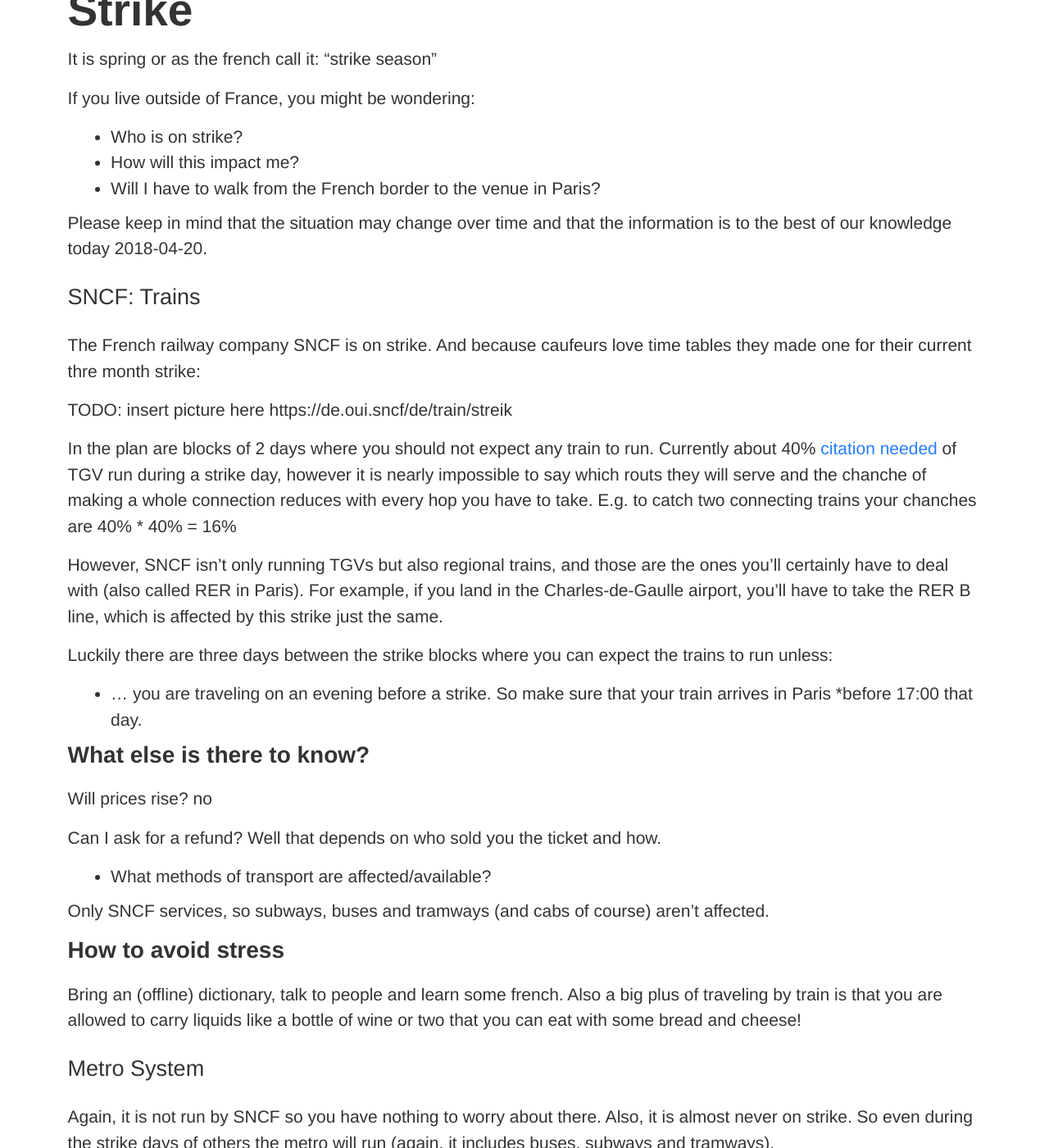
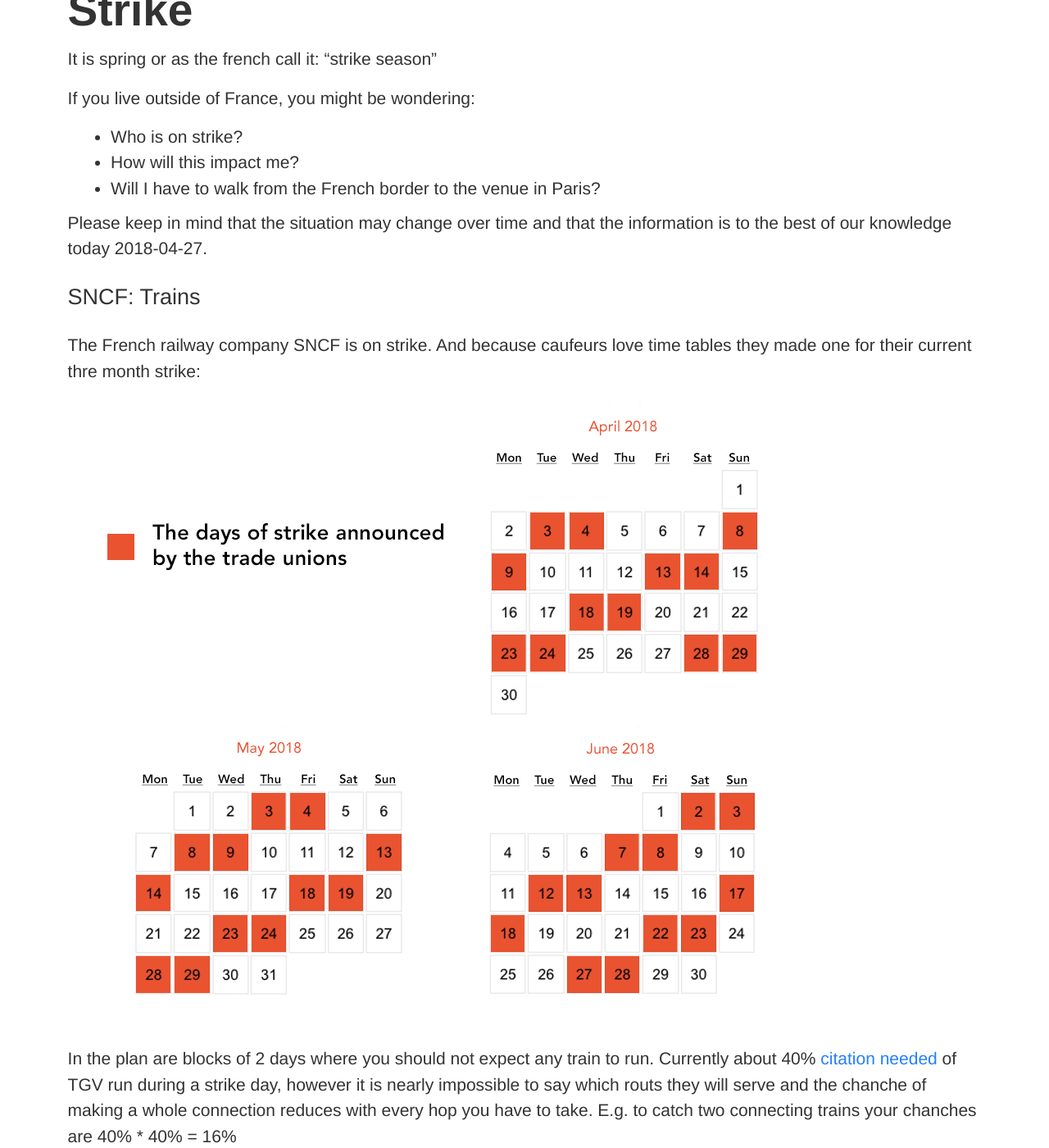
Before and after one commit to RustFestEU/blog.rustfest.eu, a Jekyll site: the page built from _posts/2018-04-27-this-week-in-rustfest-5-train-strike.md, in a window 1280 px wide and 1400 px high, scrolled down 410 px. Shown: the whole window at 82% size. Built offline with Jekyll 4.4.1, drawn with Linux system fonts in a browser that asks for light colours; some of the changed text lies outside the part shown.

Commit message:
Strike Info

```diff
--- a/_posts/2018-04-20-this-week-in-rustfest-6-train-strike.md
+++ b/_posts/2018-04-27-this-week-in-rustfest-5-train-strike.md
@@ -18,7 +18,7 @@
 * How will this impact me?
 * Will I have to walk from the French border to the venue in Paris?
 
-Please keep in mind that the situation may change over time and that the information is to the best of our knowledge today 2018-04-20.
+Please keep in mind that the situation may change over time and that the information is to the best of our knowledge today 2018-04-27.
 
 
 ## SNCF: Trains
@@ -26,17 +26,19 @@
 The French railway company SNCF is on strike.
 And because caufeurs love time tables they made one for their current thre month strike:
 
-TODO: insert picture here https://de.oui.sncf/de/train/streik
+[![strike calendar sncf](/assets/posts/paris/sncf_strik_days.png)](/assets/posts/paris/sncf_strik_days.png)
 
 In the plan are blocks of 2 days where you should not expect any train to run.
-Currently about 40% [citation needed](https://de.oui.sncf/de/train/streik) of TGV run during a strike day, however it is nearly impossible to say which routs they will serve and the chanche of making a whole connection reduces with every hop you have to take.
+Currently about 40% [citation needed](https://en.oui.sncf/en/train/strike) of TGV run during a strike day, however it is nearly impossible to say which routs they will serve and the chanche of making a whole connection reduces with every hop you have to take.
 E.g. to catch two connecting trains your chanches are 40% * 40% = 16%
 
 However, SNCF isn't only running TGVs but also regional trains, and those are the ones you'll certainly have to deal with (also called RER in Paris). For example, if you land in the Charles-de-Gaulle airport, you'll have to take the RER B line, which is affected by this strike just the same.
 
 Luckily there are three days between the strike blocks where you can expect the trains to run unless:
 
-- ... you are traveling on an evening before a strike. So make sure that your train arrives in Paris *before 17:00 that day.
+- ... you are traveling on an evening before a strike. So make sure that your train arrives in Paris **before** 17:00 that day.
+- verify that the train actually runs the day before 5PM (CET Time) on the [SNCF website](https://www.sncf.com/en/booking-itinerary/search-train-number) or app.
+
 
 ### What else is there to know?
 
@@ -58,6 +60,7 @@
 
 Again, it is not run by SNCF so you have nothing to worry about there. Also, it is almost never on strike. So even during the strike days of others the metro will run (again, it includes buses, subways and tramways).
 
+
 ## Plane Strike
 
 The plains strike too? No actually it is the staff working inside the airport control towers. Nothing to worry on this side hopefully.
```
Also changed, not shown: other parts of _posts/2018-04-27-this-week-in-rustfest-5-train-strike.md (+1 -1 lines), assets/posts/paris/sncf_strik_days.png (added).
